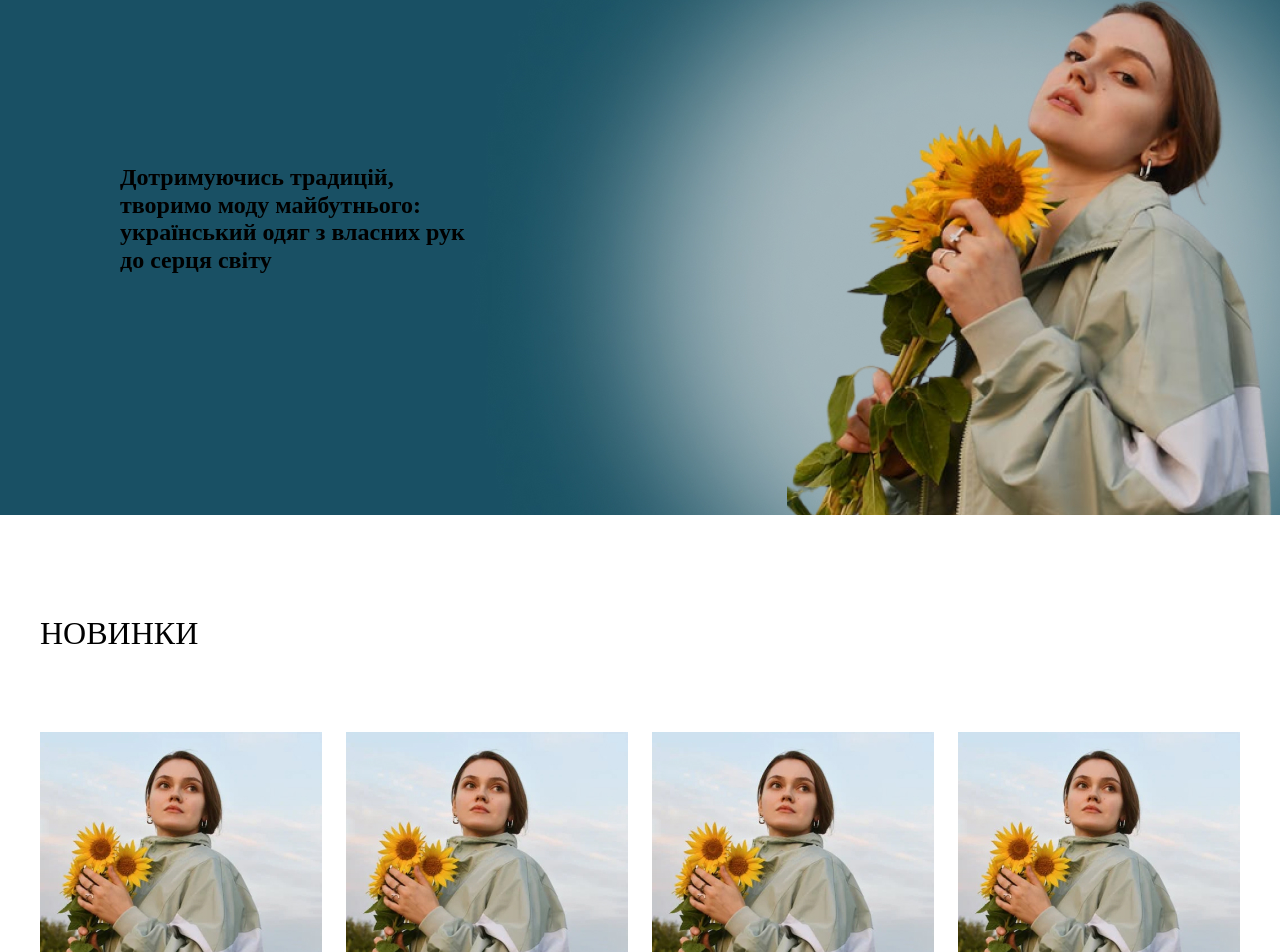
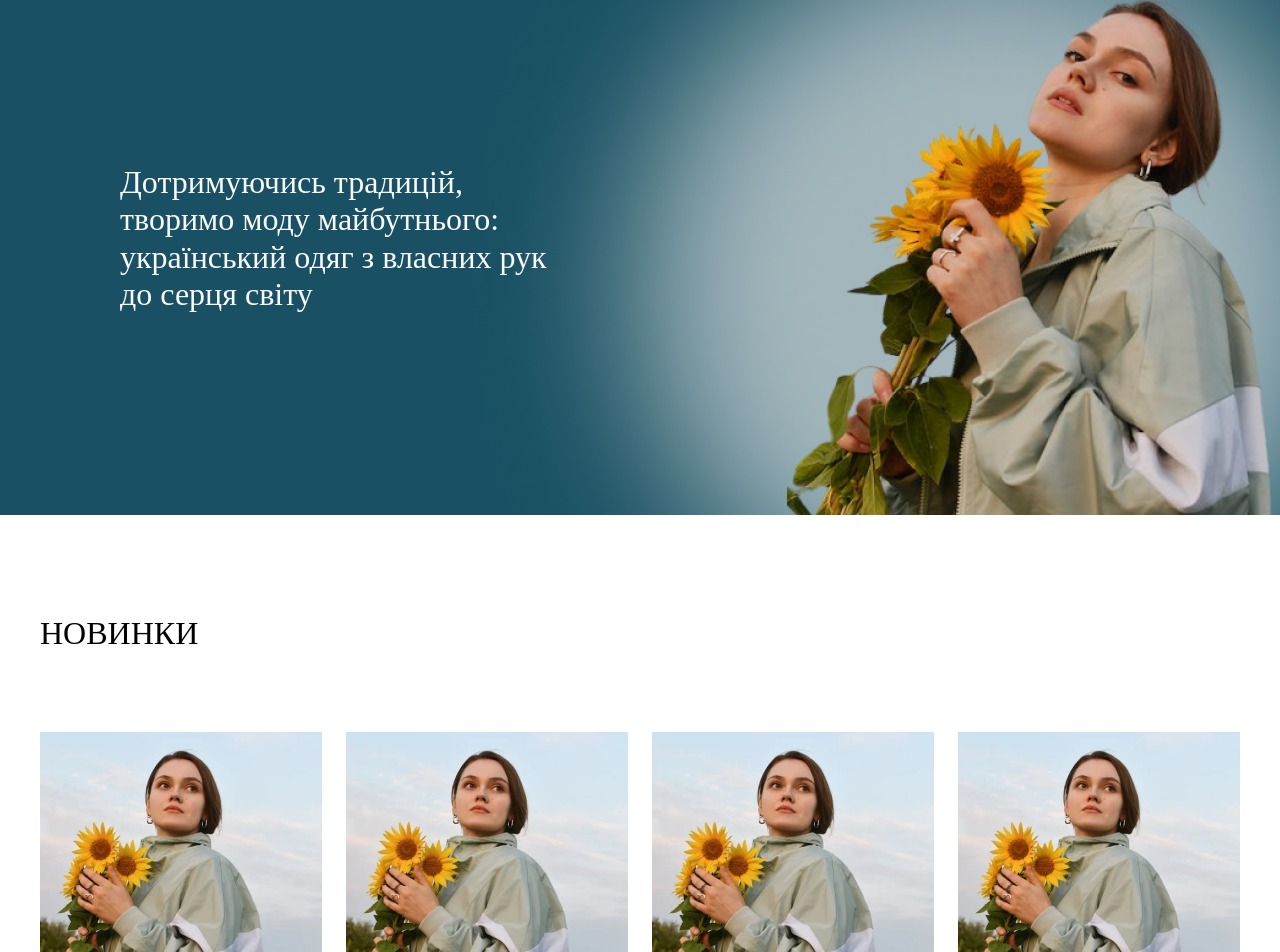
Before and after one commit to dianaforost/best-online-shop, a React (Create React App) app: page / in a window 1280 px wide. Shown: the part 1752-2704 px from the top of the page. Built offline with nearby package versions, Linux system fonts and the light colour scheme; no server answers; a web font is replaced by a local one.

Commit message:
Update BannerTopComponent.jsx

```diff
--- a/src/components/BannerSections/BannerTopComponent/BannerTopComponent.jsx
+++ b/src/components/BannerSections/BannerTopComponent/BannerTopComponent.jsx
@@ -1,22 +1,24 @@
 import React from 'react';
 import { BannerWrapper } from 'components';
+import { BannerHeader } from './BannerTopComponent.styled';
 
 export const BannerTopComponent = props => {
   return (
     <BannerWrapper
       {...props}
-      style={{
+      $style={{
         paddingTop: '192px',
         paddingRight: '700px',
         paddingBottom: '192px',
         paddingLeft: '120px',
       }}
     >
-      <h2>
+      <BannerHeader>
         Дотримуючись традицій,
-        <br /> творимо моду майбутнього: <br/> український одяг з власних рук <br/>до серця
-        світу
-      </h2>
+        <br /> творимо моду майбутнього: <br /> український одяг з власних рук{' '}
+        <br />
+        до серця світу
+      </BannerHeader>
     </BannerWrapper>
   );
 };
```
